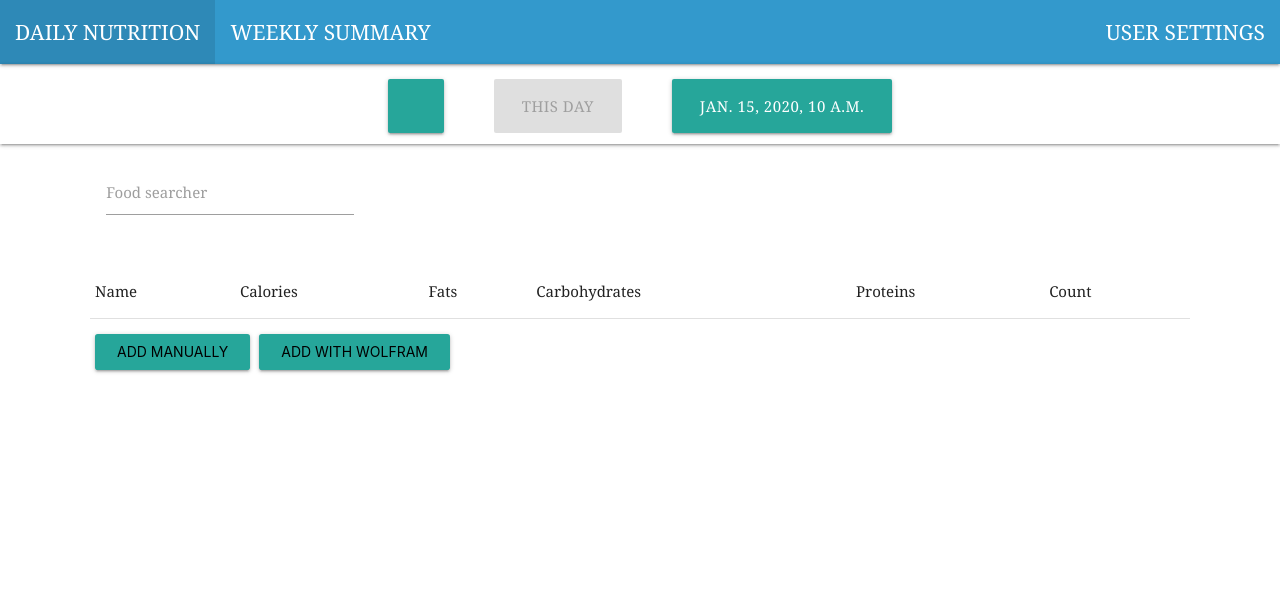
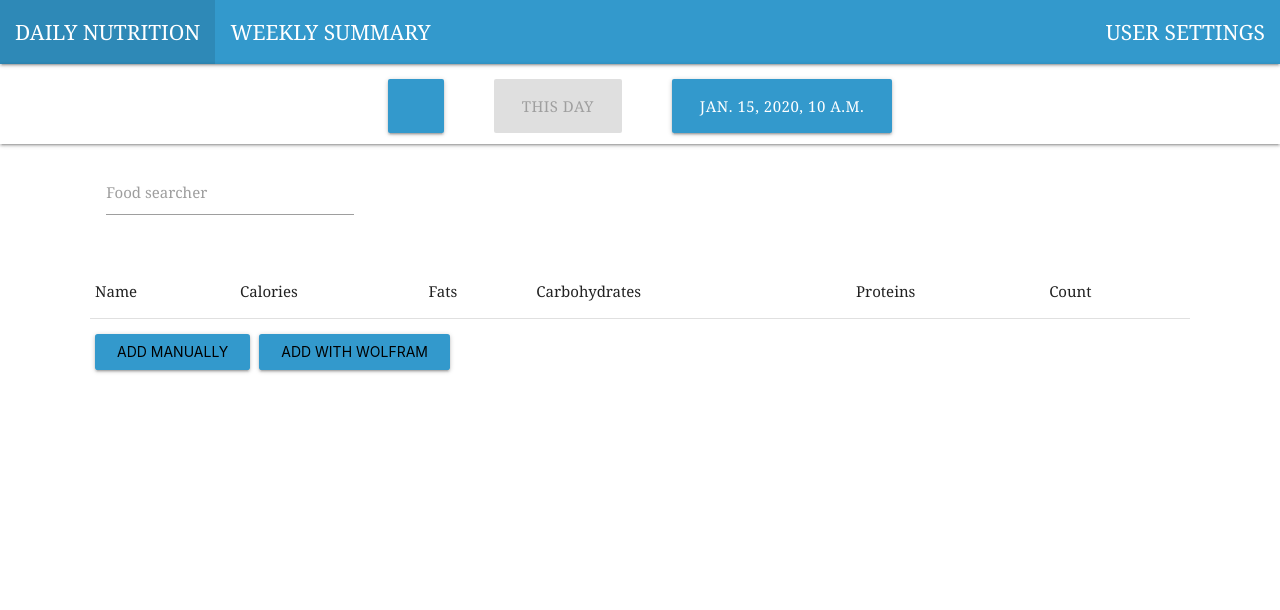
Before and after one commit to LukaszSzpak/Moje_kalorie-my_calories, a Django app: template myCalories/templates/index.html in a window 1280 px wide. Shown: the top 610 px of the page. Run offline with Django 3.2, Linux system fonts and the light colour scheme; the template is opened without the code that fills it: most values are stand-ins (such as "Sample title", 1, 10 or a date in 2020); parts of the project's set-up code (start-up, migrations or seed data) failed here and were passed over; some libraries are stand-ins or nearby versions.

Commit message:
Changed buttons color

```diff
--- a/myCalories/static/css/common.css
+++ b/myCalories/static/css/common.css
@@ -11,3 +11,7 @@ body {
 .main {
     min-height: 70vh;
 }
+
+.waves-effect {
+    background-color: #3399CC !important;
+}
```
